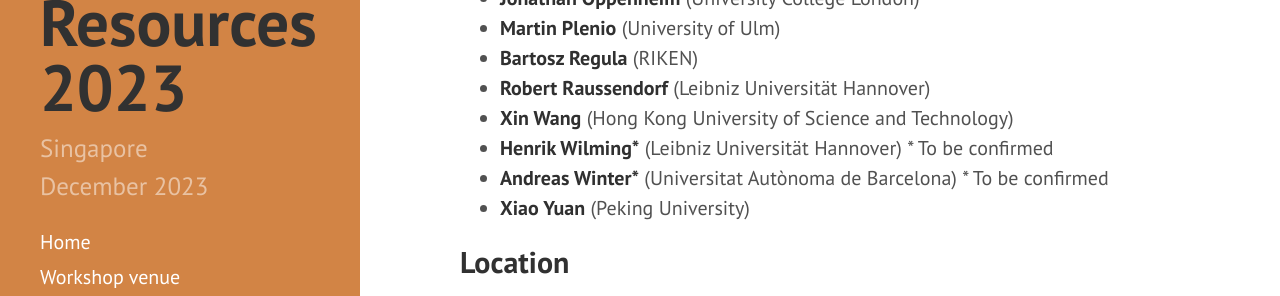
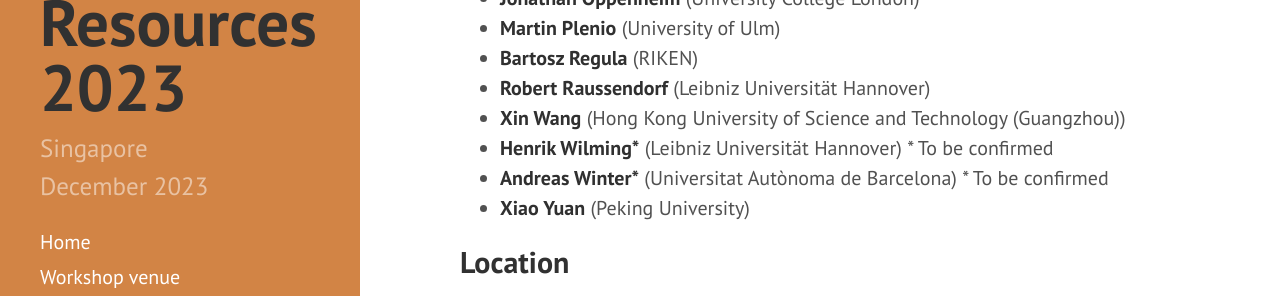
Before and after one commit to RyujiPat2/RyujiPat2.github.io, a Jekyll site: the page built from index.md, in a window 1280 px wide and 900 px high, scrolled down 948 px. Shown: the part 155-451 px from the top of the window. Built offline with Jekyll 4.4.1, drawn with Linux system fonts in a browser that asks for light colours; nearby versions of some CDN libraries.

Commit message:
Update index.md

```diff
--- a/index.md
+++ b/index.md
@@ -36,7 +36,7 @@ The workshop will consist of invited talks by experts in various aspects of quan
 * **Martin Plenio** (University of Ulm)
 * **Bartosz Regula** (RIKEN)
 * **Robert Raussendorf** (Leibniz Universität Hannover)
-* **Xin Wang** (Hong Kong University of Science and Technology)
+* **Xin Wang** (Hong Kong University of Science and Technology (Guangzhou))
 * **Henrik Wilming\*** (Leibniz Universität Hannover) \* To be confirmed
 * **Andreas Winter\*** (Universitat Autònoma de Barcelona) \* To be confirmed
 * **Xiao Yuan** (Peking University)
```
